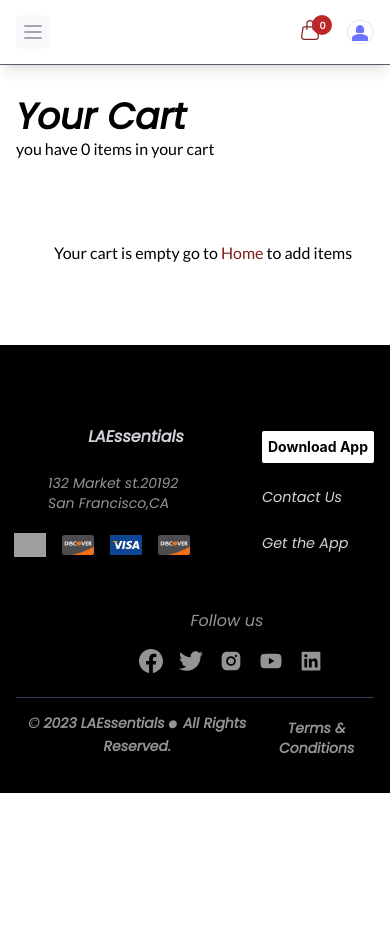
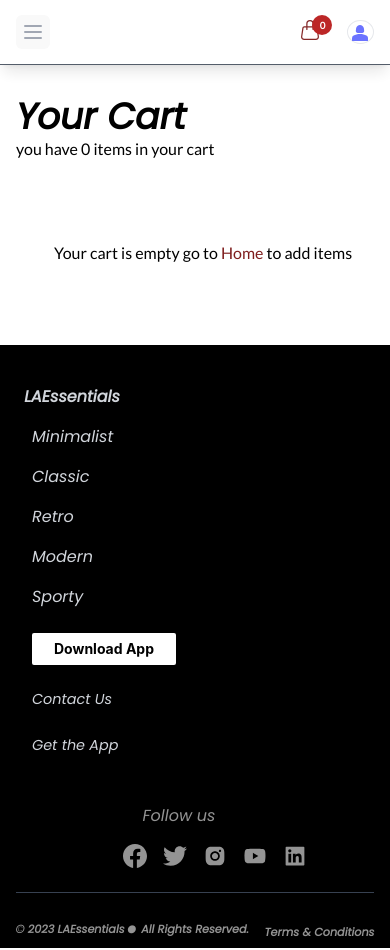
Before and after one commit to Dsmalldara/Laessentialls, a React (Vite) app: page /Laessentials/cart in a window 390 px wide. Before the commit the page ends 844 px from the top, so only its background shows below. Built offline with nearby package versions, Linux system fonts and the light colour scheme; grey boxes are pictures that could not be loaded.

Commit message:
edit: worked on footer layout

```diff
--- a/src/Components/Footer.jsx
+++ b/src/Components/Footer.jsx
@@ -10,9 +10,12 @@ import { AiFillYoutube } from "react-icons/ai";
 import { AiFillLinkedin } from "react-icons/ai";
 const Footer = () => {
   return (
-    <div className="bg-black text-[#949494] py-20 ">
-      <div className="flex max-w-screen-xl h-full mx-auto items-center justify-between">
-        <div>
+    <div className="bg-black text-[#949494] py-10 md:py-20 ">
+       <h3 className="text-gray-300 md:ml-[4rem] w-36 md:text-2xl font-bold font-poppins md:hidden block ">
+            LAEssentials
+          </h3>
+      <div className="flex max-w-screen-xl h-full ml-[2rem] md:ml-0  md:items-center md:justify-between md:flex-row flex-col gap-[1.5rem]">
+        <div className="md:block hidden ">
           <h3 className="text-gray-300 ml-[4rem] w-36 md:text-2xl font-bold font-poppins">
             LAEssentials
           </h3>
@@ -69,8 +72,8 @@ const Footer = () => {
             </p>
           </div>
         </div>
-        <div className="md:flex hidden">
-          <div className="flex flex-col gap-4 mt-[1rem] hover:text-gray-300 duration-150 cursor-pointer text-start">
+        <div className="md:flex ">
+          <div className="flex flex-col  gap-4 mt-[1rem] hover:text-gray-300 duration-150 cursor-pointer text-start  ">
             <p className="text-gray-300 font-poppins  text-1xl hover:text-yellow-100 duration-150 cursor-pointer">
               Minimalist
             </p>
@@ -88,8 +91,8 @@ const Footer = () => {
             </p>
           </div>
         </div>
-        <div className=" mr-[1rem] flex  flex-col gap-[1.5rem] text-start">
-          <p className="md:w-56 w-28 h-[2rem] rounded-sm shadow-sm text-black font-bold cursor-pointer bg-white hover:bg-black flex items-center justify-center hover:text-white duration-500 hover:border  hover:border-gray-200 text-sm md:text-[1rem]">
+        <div className="  md:mr-[1rem] flex  flex-col gap-[1.5rem] text-start  ">
+          <p className="md:w-56 w-36 md:ml-[-1.5rem] h-[2rem] rounded-sm shadow-sm text-black font-bold cursor-pointer bg-white hover:bg-black flex items-center justify-center hover:text-white duration-500 hover:border  hover:border-gray-200 text-sm md:text-[1rem]">
             Download App
           </p>
           <p className="text-gray-300 font-poppins  text-[0.9rem] hover:text-gray-300 duration-150 cursor-pointer">
@@ -101,8 +104,8 @@ const Footer = () => {
           </p>
         </div>
       </div>
-      <div className=" flex mt-[3rem] flex-col items-center">
-              <p className="flex font-poppins text-1xl text-center mb-[1rem] ml-[4rem]">
+      <div className=" flex mt-[3rem] flex-col justify-center items-center md:ml-[0] ml-[-2rem]">
+              <p className="flex font-poppins text-1xl  mb-[1rem] ">
                 Follow us
               </p>
               <span className="flex flex-row  gap-4  ml-[4.5rem] cursor-pointer">
@@ -115,14 +118,14 @@ const Footer = () => {
             </div>
       <div className="flex max-w-screen-xl w-[92%] h-4 m-auto border-t-[0.2px] border-t-gray-700 md:mt-[5rem] mt-[1.5rem] items-center justify-between">
         <div className="mt-[2rem]">
-          <p className="text-sm  font-poppins font-bold cursor-pointer">
+          <p className="md:text-sm text-[0.7rem]   font-poppins font-bold cursor-pointer">
             © 2023 LAEssentials <span className=" text-5xl">.</span> All Rights
             Reserved.
           </p>
         </div>
         <div className="mt-[2rem]">
           <ul className="md:flex flex flex-col gap-4 mt-[2rem] cursor-pointer">
-            <li className="text-sm font-poppins font-bold hover:text-gray-300 duration-150">
+            <li className="md:text-sm  text-[0.7rem] font-poppins font-bold hover:text-gray-300 duration-150">
               Terms & Conditions
             </li>
           </ul>
```
